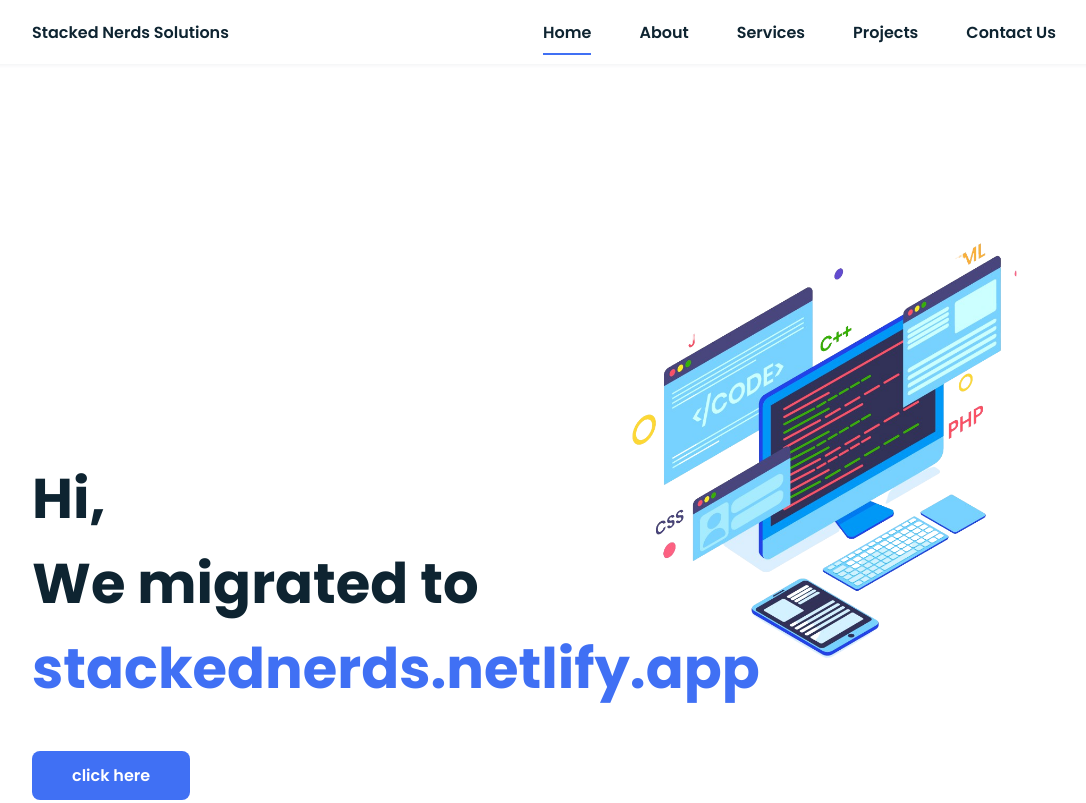
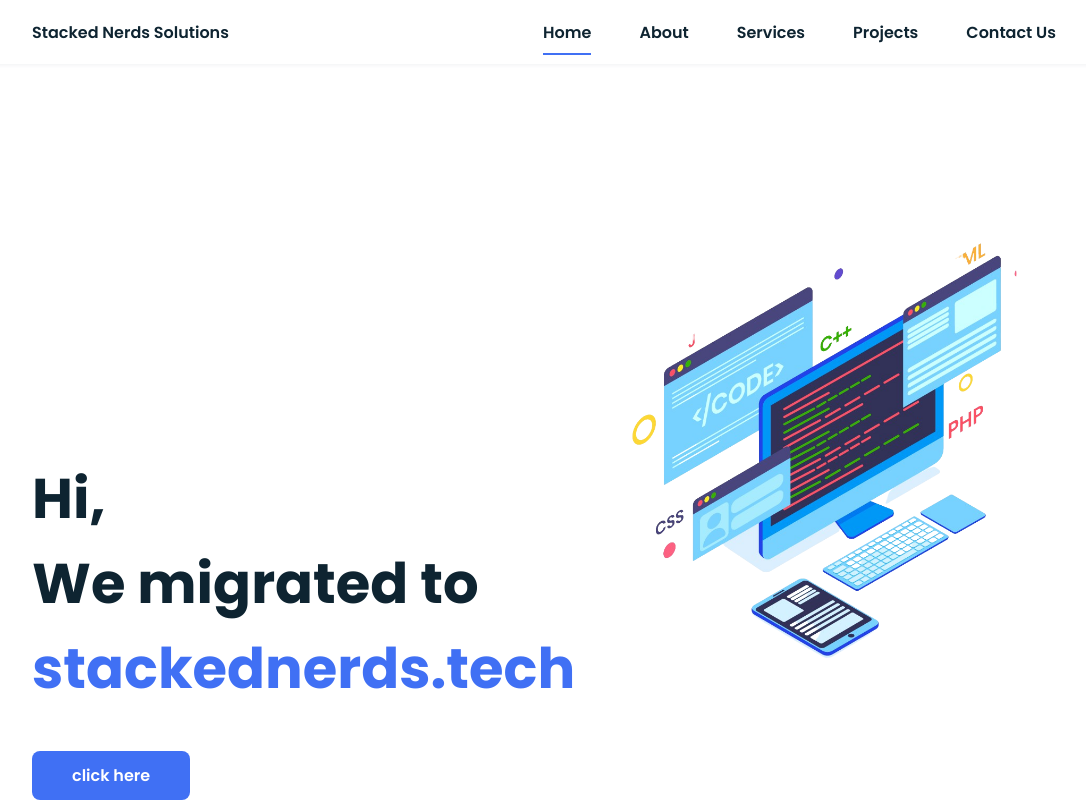
Before and after one commit to stackednerds/stacked, a plain HTML site: page index.html in a window 1280 px wide. Shown: the top 803 px of the page, without its empty margins (96-1182 px from the left). Drawn offline with nearby package versions, Linux system fonts and the light colour scheme.

Commit message:
Update index.html

```diff
--- a/index.html
+++ b/index.html
@@ -36,7 +36,7 @@
             <!--===== HOME =====-->
             <section class="home bd-grid" id="home">
                 <div class="home__data">
-                    <h1 class="home__title">Hi,<br>We migrated to</span><br><span class="home__title-color">stackednerds.netlify.app</span><br></h1>
+                    <h1 class="home__title">Hi,<br>We migrated to</span><br><span class="home__title-color">stackednerds.tech</span><br></h1>
 
                     <a href="https://stackednerds.netlify.app/" class="button">click here</a>
                 </div>
```
